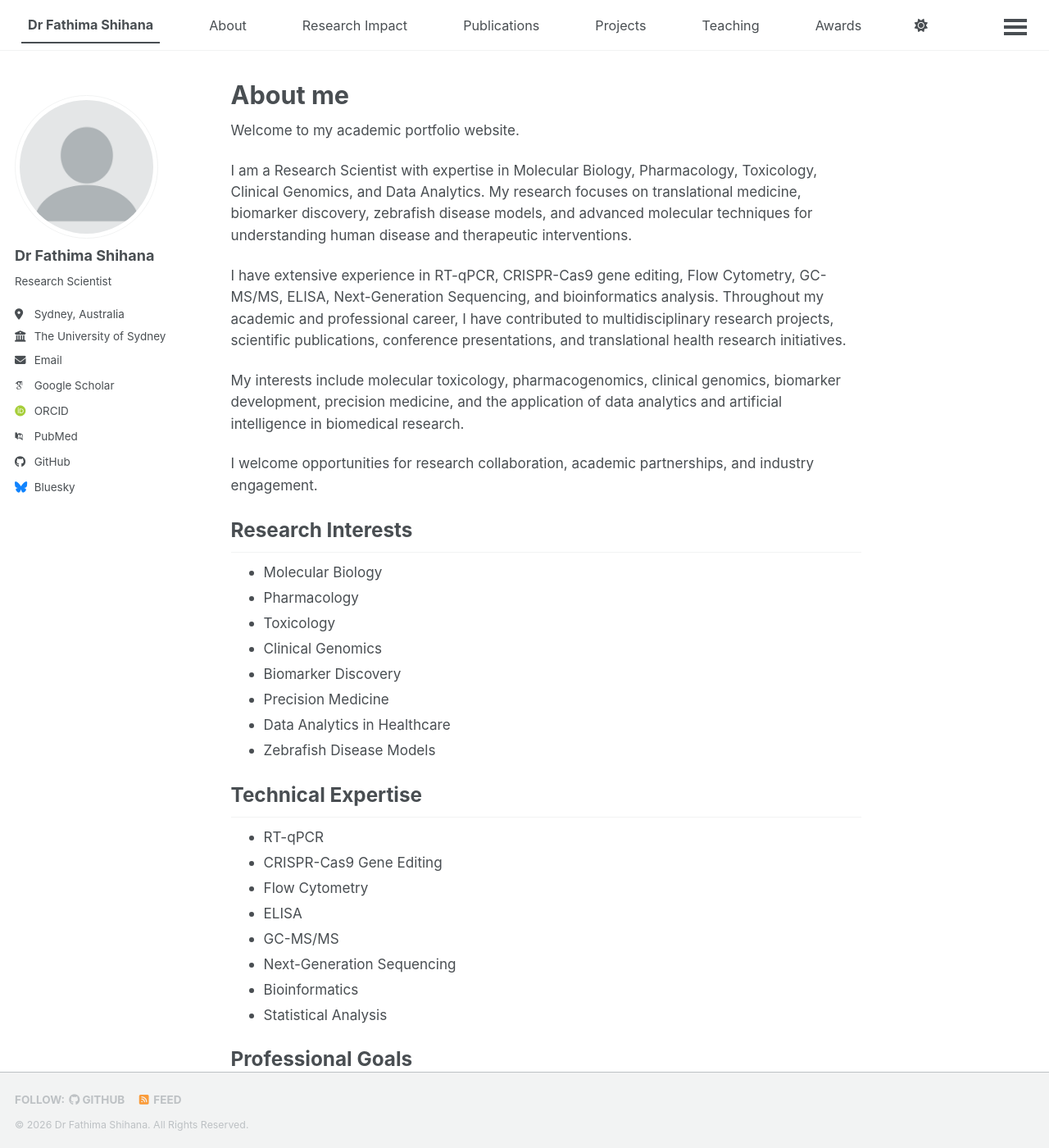
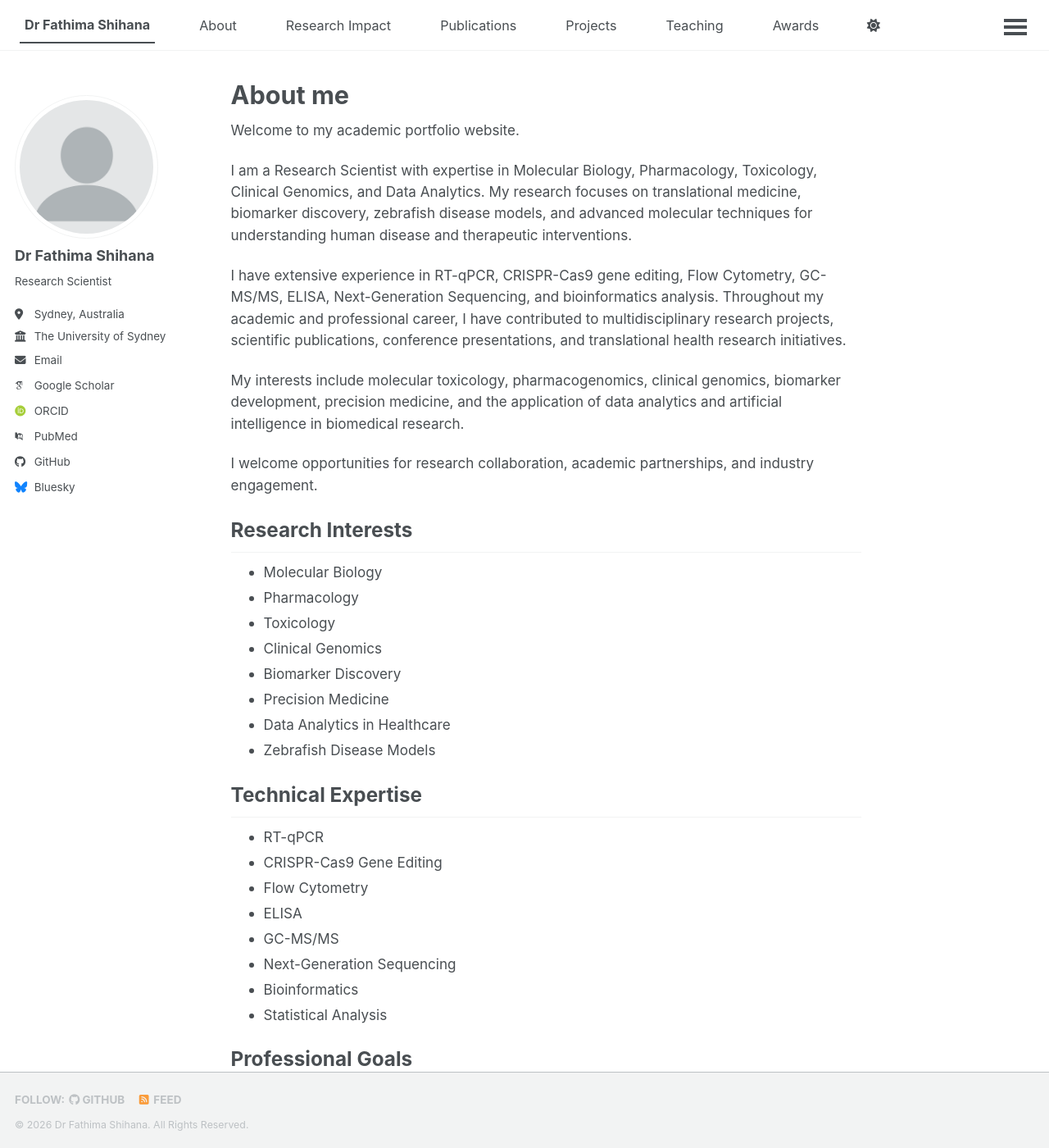
Before and after one commit to fathimashihana/fathimashihana.github.io, a Jekyll site: the page built from _pages/about.md, in a window 1280 px wide and 1400 px high. Shown: the whole window at 82% size. Built offline with Jekyll 4.4.1, drawn with Linux system fonts in a browser that asks for light colours; some web fonts are replaced; a script bundle is joined from its source files by our own code; library files that are not in the unit come from our copies.

Commit message:
Update main.scss

```diff
--- a/assets/css/main.scss
+++ b/assets/css/main.scss
@@ -159,11 +159,11 @@
 }
 /* Reduce spacing between navigation menu items */
 .masthead__menu-item {
-    padding-left: 8px !important;
-    padding-right: 8px !important;
+    padding-left: 6px !important;
+    padding-right: 6px !important;
 }
 
 .greedy-nav a {
-    padding-left: 8px !important;
-    padding-right: 8px !important;
+    padding-left: 6px !important;
+    padding-right: 6px !important;
 }
```
